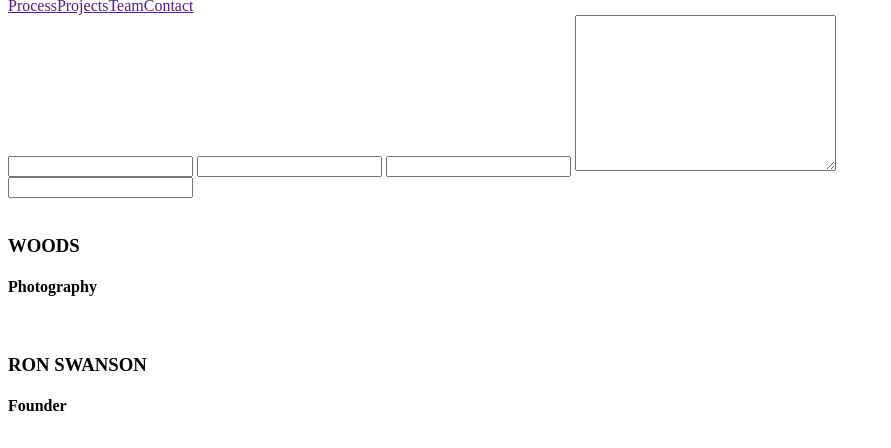
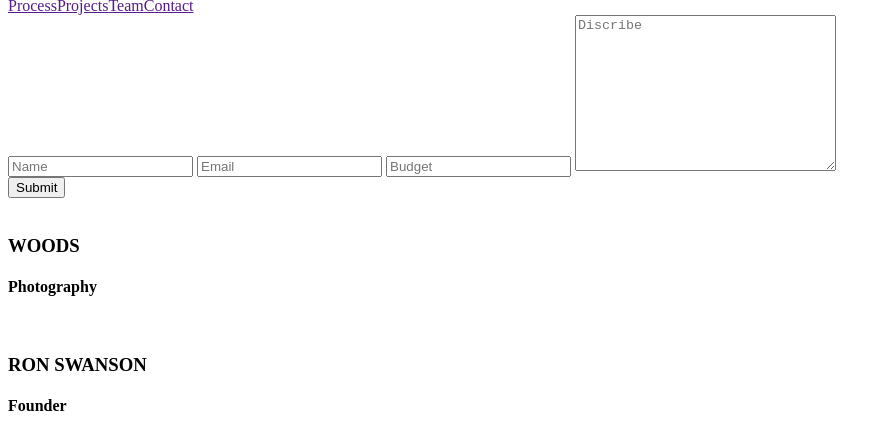
Before and after one commit to Trudovk/laba13, a plain HTML site: page index.html in a window 1280 px wide. Shown: the part 29-477 px from the top of the page, without its empty margins (0-891 px from the left). Drawn offline with Linux system fonts and the light colour scheme.

Commit message:
BEM tasks

```diff
--- a/index.html
+++ b/index.html
@@ -40,18 +40,30 @@
       <form action="" class="form">
         <div class="form__wrapper">
           <label class="form__label"
-            ><input name="Name" type="text" class="form__input"
+            ><input
+              name="Name"
+              type="text"
+              class="form__input"
+              placeholder="Name"
           /></label>
           <label class="form__label"
-            ><input name="Email" type="email" class="form__input"
+            ><input
+              name="Email"
+              type="email"
+              class="form__input"
+              placeholder="Email"
           /></label>
           <label class="form__label"
-            ><input name="Budget" type="text" class="form__input"
+            ><input
+              name="Budget"
+              type="text"
+              class="form__input"
+              placeholder="Budget"
           /></label>
           <label class="form__label">
             <textarea
               name="Discribe"
-              id=""
+              placeholder="Discribe"
               cols="30"
               rows="10"
               class="form__textarea"
@@ -59,7 +71,7 @@
           </label>
         </div>
         <label class="form__label"
-          ><input type="text" class="form__button"
+          ><input type="submit" class="form__button"
         /></label>
       </form>
     </section>
```
